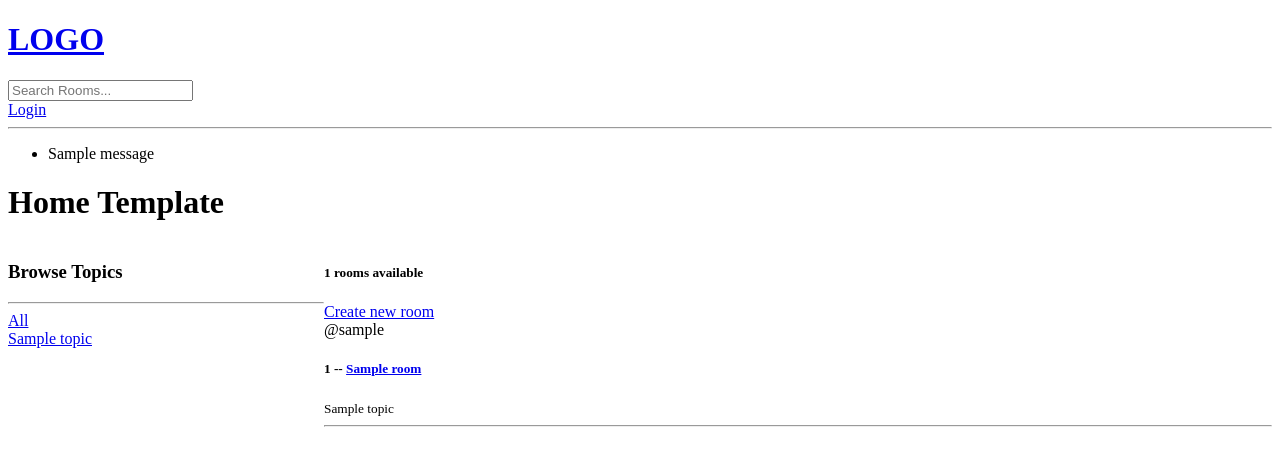
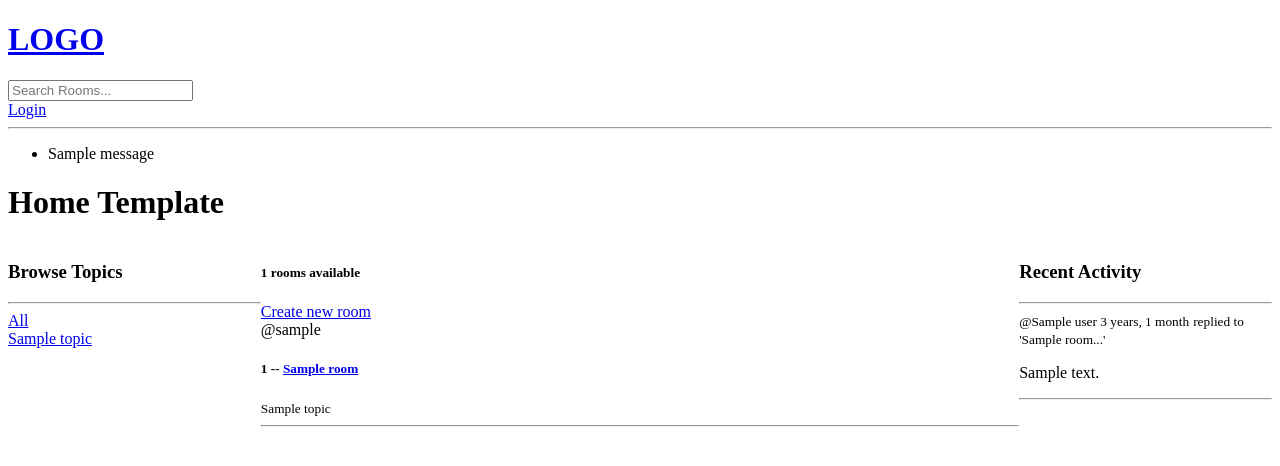
Before and after one commit to saratedd/studybud, a Django app: template base/templates/base/home.html in a window 1280 px wide. Shown: the top 466 px of the page. Run offline with Django 4.2, Linux system fonts and the light colour scheme; the template is opened without the code that fills it: most values are stand-ins (such as "Sample title", 1, 10 or a date in 2020); one stand-in notice (Sample message) is shown.

Commit message:
add feed activity

```diff
--- a/base/models.py
+++ b/base/models.py
@@ -31,5 +31,8 @@ class Message(models.Model):
     updated = models.DateTimeField(auto_now=True)
     created = models.DateTimeField(auto_now_add=True)
 
+    class Meta:
+        ordering = ['-updated', '-created']
+
     def __str__(self):
         return self.body[0:50]                                  #substring(0, 50)
--- /dev/null
+++ b/base/templates/base/activity_component.html
@@ -0,0 +1,13 @@
+<h3>Recent Activity</h3>
+<hr>
+{% for message in room_messages %}
+<div>
+    <small>@{{message.user}}    {{message.created|timesince}}</small>
+    <small>replied to '{{message.room}}...'</small>
+    <p>{{message}}</p> <!--this will output __str__ function of Message class-->
+    {% if request.user == message.user %}
+    <a href="{% url 'delete-message' message.id %}">Delete</a>
+    {% endif %}
+    <hr>
+</div>
+{% endfor %}
--- /dev/null
+++ b/base/templates/base/feed_component.html
@@ -0,0 +1,15 @@
+<div>
+    {% for room in rooms %}
+    <div>
+        {% if request.user == room.host %}
+        <a href="{% url 'update-room' room.id %}">Edit</a>
+        <a href="{% url 'delete-room' room.id %}">Delete</a>
+        {% endif %}
+        <span>@{{room.host.username}}</span>
+        <h5>{{room.id}} -- <a href="{% url 'room' room.id %}">{{room.name}}</a></h5>
+        <!-- 'room' je ovaj name u urls -->
+        <small>{{room.topic.name}}</small>
+        <hr>
+    </div>
+    {% endfor %}
+</div>
--- a/base/templates/base/home.html
+++ b/base/templates/base/home.html
@@ -5,7 +5,7 @@
 <style>
     .home-container {
         display: grid;
-        grid-template-columns: 1fr 3fr;
+        grid-template-columns: 1fr 3fr 1fr;
     }
 </style>
 
@@ -13,38 +13,17 @@
 
 <div class="home-container">
     <div>
-        <h3>Browse Topics</h3>
-        <hr>
-        <div>
-            <a href="{% url 'home' %}">All</a>
-        </div>
-
-        {% for topic in topics %}
-            <div>
-                <a href="{% url 'home' %}?q={{topic.name}}">{{topic.name}}</a>
-                <!-- ovo u hrefu ce biti prikazano gore u URL-u -->
-            </div>
-        {% endfor %}
+        {% include 'base/topics_component.html' %}
     </div>
 
     <div>
         <h5>{{room_count}} rooms available</h5>
         <a href="{% url 'create-room' %}">Create new room</a>
-        <div>
-            {% for room in rooms %}
-                <div>
-                    {% if request.user == room.host %}
-                    <a href="{% url 'update-room' room.id %}">Edit</a>
-                    <a href="{% url 'delete-room' room.id %}">Delete</a>
-                    {% endif %}
-                    <span>@{{room.host.username}}</span>
-                    <h5>{{room.id}} -- <a href="{% url 'room' room.id %}">{{room.name}}</a></h5>
-                    <!-- 'room' je ovaj name u urls -->
-                    <small>{{room.topic.name}}</small>
-                    <hr>
-                </div>
-            {% endfor %}
-        </div>
+        {% include 'base/feed_component.html' %}
+    </div>
+
+    <div>
+        {% include 'base/activity_component.html' %}
     </div>
 
 </div>
--- a/base/templates/base/room.html
+++ b/base/templates/base/room.html
@@ -20,7 +20,7 @@
             <div>
                 {% if request.user == message.user %}
                 <a href="{% url 'delete-message' message.id %}">Delete</a>
-                {% endif%}
+                {% endif %}
                 <!-- i dalje moze accessat preko urla tho -->
                 <!-- <a href="">Edit</a> -->
                 <small>@{{message.user}}    {{message.created | timesince}} ago</small>
--- /dev/null
+++ b/base/templates/base/topics_component.html
@@ -0,0 +1,12 @@
+<h3>Browse Topics</h3>
+<hr>
+<div>
+    <a href="{% url 'home' %}">All</a>
+</div>
+
+{% for topic in topics %}
+<div>
+    <a href="{% url 'home' %}?q={{topic.name}}">{{topic.name}}</a>
+    <!-- ovo u hrefu ce biti prikazano gore u URL-u -->
+</div>
+{% endfor %}
--- a/base/views.py
+++ b/base/views.py
@@ -61,13 +61,14 @@ def home(request):
         Q(description__icontains=q)
         )
     topics = Topic.objects.all()
+    room_messages = Message.objects.filter(Q(room__topic__name__icontains=q))
 
-    context = {'rooms': rooms, 'topics': topics, 'room_count': rooms.count()}
+    context = {'rooms': rooms, 'topics': topics, 'room_count': rooms.count(), 'room_messages': room_messages}
     return render(request, 'base/home.html', context)
 
 def room(request, pk):
     room = Room.objects.get(id=pk)
-    room_messages = room.message_set.all().order_by('-created')       # gets all children of type Message
+    room_messages = room.message_set.all()#.order_by('-created')       # message_set.all() gets all children of type Message
     participants = room.participants.all()
     if request.method == 'POST':
         message = Message.objects.create(
```
Also changed, not shown: db.sqlite3.
